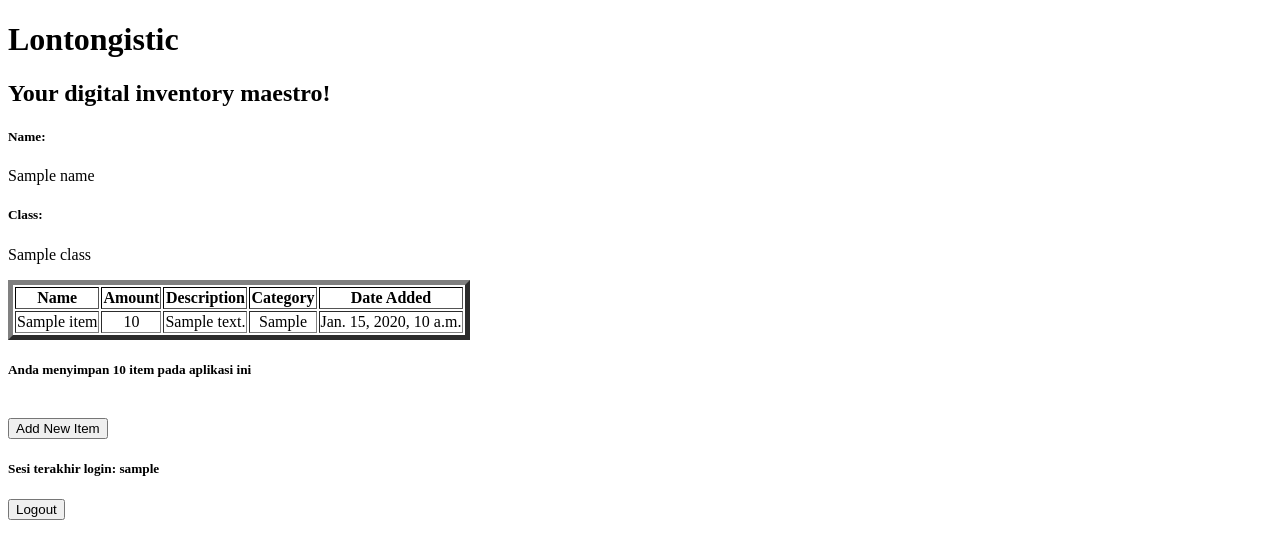
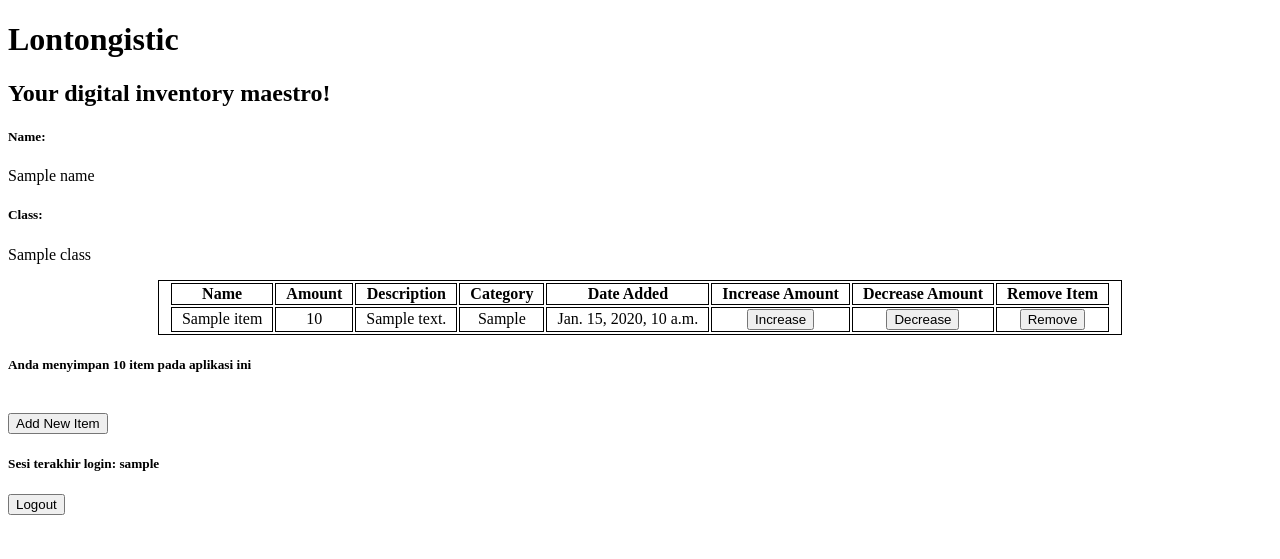
Before and after one commit to lontonggg/lontongistic, a Django app: template main/templates/main.html in a window 1280 px wide. Shown: the top 559 px of the page. Run offline with Django 4.2, Linux system fonts and the light colour scheme; tables that the repository leaves empty hold one stand-in row (values such as "Sample post"); the template is opened without the code that fills it: values that come from a table or form of the project are taken from there, most other values are stand-ins (such as "Sample title", 1, 10 or a date in 2020).

Commit message:
Menyelesaikan tugas 4 serta soal bonus

```diff
--- a/main/templates/main.html
+++ b/main/templates/main.html
@@ -1,6 +1,16 @@
 {% extends 'base.html' %}
 
 {% block content %}
+    <style>
+        table, tr, th, td{
+            border: 1px solid black;
+            padding-right: 10px;
+            padding-left: 10px;
+            align-self: center;
+            margin-left: auto;
+            margin-right: auto;
+        }
+    </style>
     <h1>Lontongistic</h1>
     <h2>Your digital inventory maestro!</h2>
 
@@ -9,13 +19,16 @@
 
     <h5>Class:</h5>
     <p>{{class}}</p>
-    <table border = 5px>
-        <tr style="border: 10px; border-color: black; border-radius:10px;">
+    <table>
+        <tr>
             <th align="center">Name</th>
             <th align="center">Amount</th>
             <th align="center">Description</th>
             <th align="center">Category</th>
             <th align="center">Date Added</th>
+            <th align="center">Increase Amount</th>
+            <th align="center">Decrease Amount</th>
+            <th align="center">Remove Item</th>
         </tr>
 
         {% comment %} Berikut cara memperlihatkan data produk di bawah baris ini {% endcomment %}
@@ -27,7 +40,26 @@
                 <td align="center">{{item.description}}</td>
                 <td align="center">{{item.category}}</td>
                 <td align="center">{{item.date_added}}</td>
+                <td align="center">
+                    <form method="post" action="{% url 'main:increase_item_amount' item.id %}">
+                        {% csrf_token %}
+                        <button type="submit">Increase</button>
+                    </form>
+                </td>
+                <td align="center">
+                    <form method="post" action="{% url 'main:decrease_item_amount' item.id %}">
+                        {% csrf_token %}
+                        <button type="submit">Decrease</button>
+                    </form>
+                </td>
+                <td align="center">
+                    <form method="post" action="{% url 'main:remove_item' item.id %}">
+                        {% csrf_token %}
+                        <button type="submit">Remove</button>
+                    </form>
+                </td>
             </tr>
+
         {% endfor %}
     </table>
     <h5>Anda menyimpan {{items_total}} item pada aplikasi ini</h5>
@@ -38,7 +70,9 @@
             Add New Item
         </button>
     </a>
+
     <h5>Sesi terakhir login: {{ last_login }}</h5>
+
     <a href="{% url 'main:logout' %}">
         <button>
             Logout
--- a/main/urls.py
+++ b/main/urls.py
@@ -1,7 +1,6 @@
 from django.urls import path
 from main.views import show_main, create_product, show_xml, show_json, show_xml_by_id, show_json_by_id
-from main.views import register, login_user, logout_user
-
+from main.views import register, login_user, logout_user, remove_item, increase_item_amount, decrease_item_amount
 
 app_name = 'main'
 
@@ -14,5 +13,8 @@ urlpatterns = [
     path('', show_main, name='show_main'),
     path('register/', register, name='register'),
     path('login/', login_user, name='login'),
-    path('logout/', logout_user, name='logout')
+    path('logout/', logout_user, name='logout'),
+    path('remove_item/<int:id>/', remove_item, name='remove_item'),
+    path('increase_item_amount/<int:id>/', increase_item_amount, name='increase_item_amount'),
+    path('decrease_item_amount/<int:id>/', decrease_item_amount, name='decrease_item_amount')
 ]
```
Also changed, not shown: main/views.py (+18 -3 lines).
